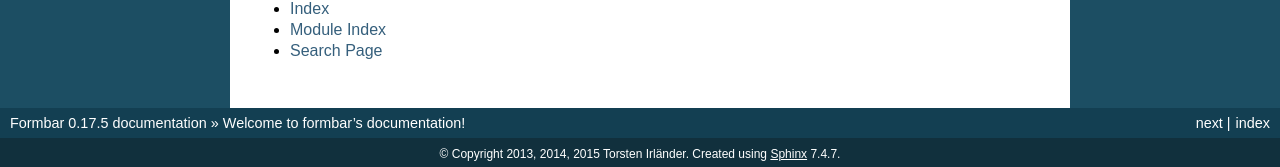
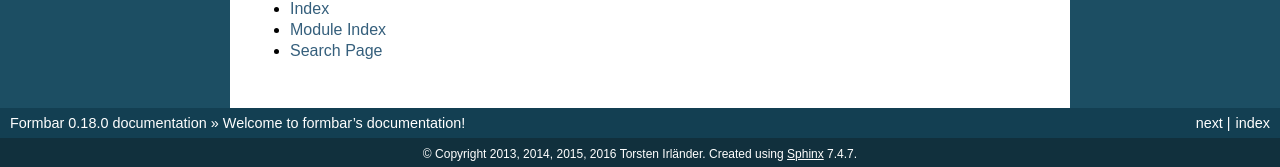
Before and after one commit to ringo-framework/formbar, a Sphinx documentation site: the page built from docs/source/index.rst, in a window 1280 px wide and 900 px high, scrolled down 732 px. Shown: the part 730-897 px from the top of the window. Built offline with Sphinx 7.4.7, drawn with Linux system fonts in a browser that asks for light colours; formulas are drawn with MathJax 3; some of the changed text lies outside the part shown.

Commit message:
Set version to 0.18.0

```diff
--- a/docs/source/conf.py
+++ b/docs/source/conf.py
@@ -41,16 +41,16 @@ master_doc = 'index'
 
 # General information about the project.
 project = u'Formbar'
-copyright = u'2013, 2014, 2015 Torsten Irländer'
+copyright = u'2013, 2014, 2015, 2016 Torsten Irländer'
 
 # The version info for the project you're documenting, acts as replacement for
 # |version| and |release|, also used in various other places throughout the
 # built documents.
 #
 # The short X.Y version.
-version = '0.17.5'
+version = '0.18.0'
 # The full version, including alpha/beta/rc tags.
-release = '0.17.5'
+release = '0.18.0'
 
 # The language for content autogenerated by Sphinx. Refer to documentation
 # for a list of supported languages.
```
